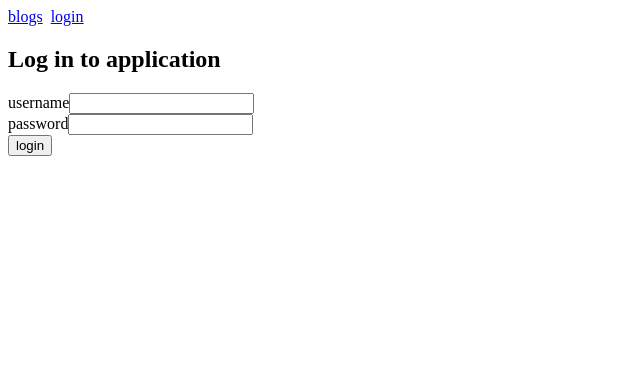
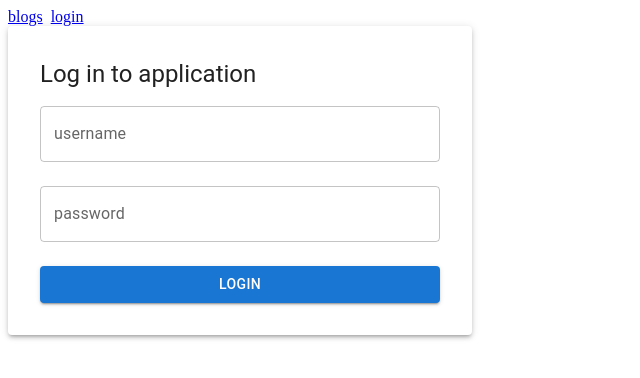
Before and after one commit to Samiira-mohamed/part5, a React (Vite) app: page /create in a window 1280 px wide. Shown: the top 378 px of the page, without its empty margins (0-640 px from the left). Built offline with nearby package versions, Linux system fonts and the light colour scheme; no server answers; the HTML template or start-up script is replaced by a standard one.

Commit message:
5.29: add MaterialUI styling to forms

```diff
--- a/package.json
+++ b/package.json
@@ -11,6 +11,9 @@
     "test": "vitest run"
   },
   "dependencies": {
+    "@emotion/react": "^11.14.0",
+    "@emotion/styled": "^11.14.1",
+    "@mui/material": "^9.2.0",
     "axios": "^1.9.0",
     "react": "^19.1.0",
     "react-dom": "^19.1.0",
--- a/src/components/CreateBlog.jsx
+++ b/src/components/CreateBlog.jsx
@@ -1,5 +1,6 @@
 import { useState } from 'react'
 import { useNavigate } from 'react-router-dom'
+import { TextField, Button, Box, Typography, Paper } from '@mui/material'
 
 const CreateBlog = ({ handleCreateBlog }) => {
   const [title, setTitle] = useState('')
@@ -14,39 +15,45 @@ const CreateBlog = ({ handleCreateBlog }) => {
   }
 
   return (
-    <div>
-      <h2>create new</h2>
-      <form onSubmit={onSubmit}>
-        <div>
-          title:
-          <input
-            type="text"
+    <Box display="flex" justifyContent="center" mt={4}>
+      <Paper elevation={3} sx={{ padding: 4, width: 400 }}>
+        <Typography variant="h5" mb={3}>create new blog</Typography>
+        <Box component="form" onSubmit={onSubmit}>
+          <TextField
+            fullWidth
+            label="title"
             value={title}
             placeholder="title"
             onChange={({ target }) => setTitle(target.value)}
+            margin="normal"
           />
-        </div>
-        <div>
-          author:
-          <input
-            type="text"
+          <TextField
+            fullWidth
+            label="author"
             value={author}
             placeholder="author"
             onChange={({ target }) => setAuthor(target.value)}
+            margin="normal"
           />
-        </div>
-        <div>
-          url:
-          <input
-            type="text"
+          <TextField
+            fullWidth
+            label="url"
             value={url}
             placeholder="url"
             onChange={({ target }) => setUrl(target.value)}
+            margin="normal"
           />
-        </div>
-        <button type="submit">create</button>
-      </form>
-    </div>
+          <Button
+            fullWidth
+            type="submit"
+            variant="contained"
+            sx={{ mt: 2 }}
+          >
+            create
+          </Button>
+        </Box>
+      </Paper>
+    </Box>
   )
 }
 
--- a/src/components/LoginPage.jsx
+++ b/src/components/LoginPage.jsx
@@ -1,4 +1,5 @@
 import { useState } from 'react'
+import { TextField, Button, Box, Typography, Paper } from '@mui/material'
 
 const LoginPage = ({ handleLogin }) => {
   const [username, setUsername] = useState('')
@@ -10,28 +11,36 @@ const LoginPage = ({ handleLogin }) => {
   }
 
   return (
-    <div>
-      <h2>Log in to application</h2>
-      <form onSubmit={onSubmit}>
-        <div>
-          username
-          <input
-            type="text"
+    <Box display="flex" justifyContent="center" mt={4}>
+      <Paper elevation={3} sx={{ padding: 4, width: 400 }}>
+        <Typography variant="h5" mb={3}>Log in to application</Typography>
+        <Box component="form" onSubmit={onSubmit}>
+          <TextField
+            fullWidth
+            label="username"
             value={username}
             onChange={({ target }) => setUsername(target.value)}
+            margin="normal"
           />
-        </div>
-        <div>
-          password
-          <input
+          <TextField
+            fullWidth
+            label="password"
             type="password"
             value={password}
             onChange={({ target }) => setPassword(target.value)}
+            margin="normal"
           />
-        </div>
-        <button type="submit">login</button>
-      </form>
-    </div>
+          <Button
+            fullWidth
+            type="submit"
+            variant="contained"
+            sx={{ mt: 2 }}
+          >
+            login
+          </Button>
+        </Box>
+      </Paper>
+    </Box>
   )
 }
 
```
Also changed, not shown: 1 other file (tests, documents, lock files or other folders).
